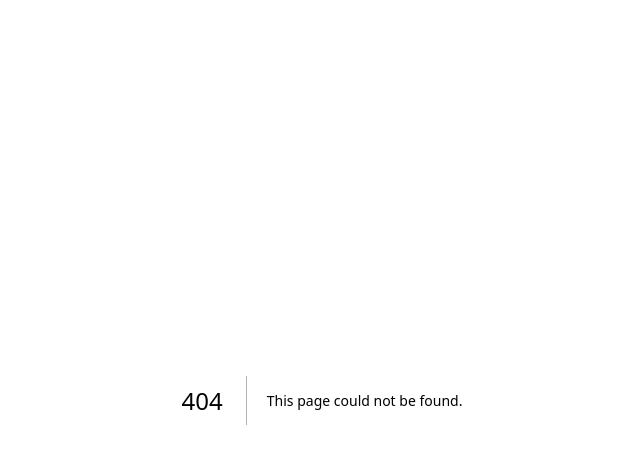
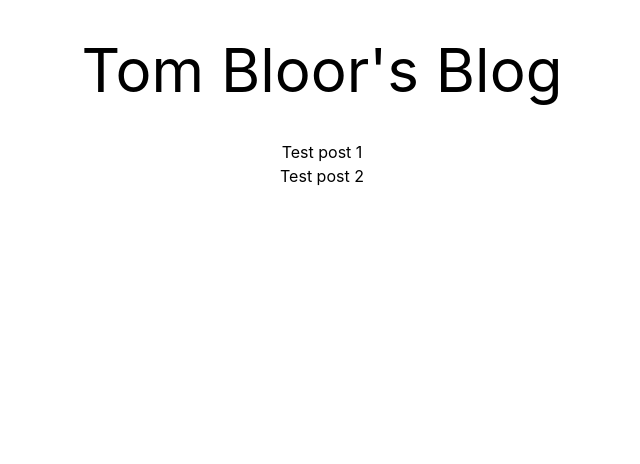
Before and after one commit to tombloor/tombloor-web, a Next.js app: page /blog in a window 1280 px wide. Before the commit this address had no page. Shown: the top 464 px of the page, without its empty margins (318-958 px from the left). Built offline with nearby package versions, Linux system fonts and the light colour scheme.

Commit message:
blog post mockups

```diff
--- /dev/null
+++ b/models/blogPost.ts
@@ -0,0 +1,9 @@
+
+
+export interface BlogPost {
+    slug: string,
+    title: string,
+    published: boolean,
+    publishDate: Date,
+    content: JSX.Element
+}
--- /dev/null
+++ b/pages/blog/[slug].tsx
@@ -0,0 +1,45 @@
+import { GetStaticPaths, GetStaticProps } from "next"
+
+interface BlogPostProps {
+    slug: string,
+    title: string,
+    content: string
+}
+
+export const getStaticPaths: GetStaticPaths = async () => {
+    // This will come from the file system, looking at the data/posts folder and reading all MDX files
+
+    return {
+        paths: [
+            { params: { slug: 'test-1', path:'test-1.mdx' }},
+            { params: { slug: 'test-2', path:'test-2.mdx' }}
+        ],
+        fallback: false // Return 404 if page not found, ie build only paths in the array
+    }
+}
+
+export const getStaticProps: GetStaticProps = async (context) => {
+    // Get mdx file with context.params.path
+
+    // Read it to get the props to pass to the page component
+
+    let pageProps: BlogPostProps = {
+        title: 'Test 1',
+        slug: 'test-1',
+        content: 'abc'
+    }
+
+    return {
+        props: pageProps
+    }
+}
+
+export default function BlogPost(props: BlogPostProps) {
+
+
+    return (
+        <div>
+            {props.content}
+        </div>
+    )
+}
--- /dev/null
+++ b/pages/blog/index.tsx
@@ -0,0 +1,35 @@
+import Link from "next/link";
+import { BlogPost } from "../../models/blogPost"
+
+export default function BlogIndex() {
+    const posts: BlogPost[] = [
+        {
+            slug: 'test-1',
+            content: <p>'abeo eosugnesougne fse es'</p>,
+            publishDate: new Date('2022-12-01'),
+            published: true,
+            title: 'Test post 1'
+        },
+        {
+            slug: 'test-2',
+            content: <p>'abeo eosugnesougne fse es'</p>,
+            publishDate: new Date('2022-12-02'),
+            published: true,
+            title: 'Test post 2'
+        },
+    ];
+
+    return (
+        <div className="container mx-auto flex flex-col items-center">
+            <h1 className="text-6xl my-10">Tom Bloor's Blog</h1>
+
+            { posts.map(p => {
+                return (
+                    <div>
+                        <Link href={'/blog/' + p.slug}>{p.title}</Link>
+                    </div>
+                )
+            })}
+        </div>
+    )
+}
```
